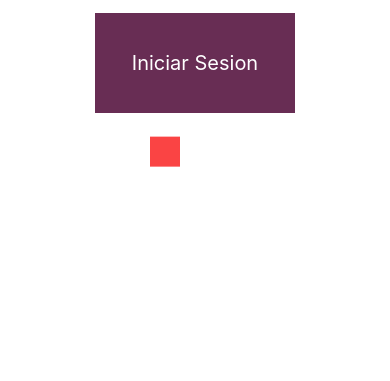
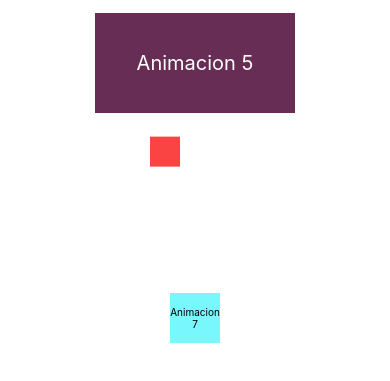
Before and after one commit to AngelRRand/templetAnimation, a React Native app: screen / in a window 390 px wide. Shown: the part 451-832 px from the top of the page. Built offline with nearby package versions, Linux system fonts and the light colour scheme.

Commit message:
finishTempleat

```diff
--- a/App.js
+++ b/App.js
@@ -6,6 +6,7 @@ import Animation3 from './src/Animation3';
 import Animation4 from './src/Animation4';
 import Animation5 from './src/Animation5';
 import Animation6 from './src/Animation6';
+import Animation7 from './src/Animation7';
 
 export default function App() {
   return (
@@ -19,6 +20,7 @@ export default function App() {
           <Animation4 />
           <Animation5 />
           <Animation6 />
+          <Animation7 />
       </View>
     </>
   );
--- a/src/Animation4.jsx
+++ b/src/Animation4.jsx
@@ -6,12 +6,15 @@ const Animation4 = () => {
     const [ animacion ] = useState(new Animated.Value(0));
 
     useEffect(() => {
+        Animated.loop(
+
             Animated.timing(
                 animacion,{
                     toValue:360,
                     duration:2500,
                     useNativeDriver: true
                 }
+            )
         ).start()
     }, []);
 
--- a/src/Animation5.jsx
+++ b/src/Animation5.jsx
@@ -32,7 +32,7 @@ const Animation5 = () => {
         >
             <Animated.View style={[styles.btn, estiloAnimacion]}>
                 <Text style={styles.text}>
-                    Iniciar Sesion
+                    Animacion 5
                 </Text>
             </Animated.View>
         </TouchableWithoutFeedback>
--- /dev/null
+++ b/src/Animation7.jsx
@@ -0,0 +1,64 @@
+import React, { useState, useEffect } from 'react';
+import { StyleSheet, Animated, Text, TouchableWithoutFeedback, View } from 'react-native';
+
+const Animation5 = () => {
+
+    const [ animacion1 ] = useState(new Animated.Value(0));
+    const [ animacion2 ] = useState(new Animated.Value(1));
+
+    useEffect(() => {
+        Animated.sequence([
+            Animated.timing(animacion1,{
+                toValue:100,
+                duration:1000,
+                useNativeDriver: true
+            }),
+            Animated.spring(animacion2,{
+                toValue:30,
+                duration:1000,
+                useNativeDriver: true
+            }),
+            Animated.spring(animacion2,{
+                toValue:1,
+                duration:1000,
+                useNativeDriver: true
+            }),
+            Animated.timing(animacion1,{
+                toValue:150,
+                duration:1000,
+                useNativeDriver: true
+            }),
+        ]).start()
+    }, []);
+
+
+    const estiloAnimacion = {
+        transform : [
+            {translateY: animacion1},
+            {scale: animacion2}
+        ]
+    }
+    return (
+        <Animated.View style={[styles.caja,estiloAnimacion]}
+        >
+            <Text style={styles.Text}>Animacion 7</Text>
+        </Animated.View>
+    );
+}
+
+const styles = StyleSheet.create({
+    caja:{
+        justifyContent:'center',
+        width: 50,
+        height: 50,
+        backgroundColor:'#78f7fc',
+    },
+    Text:{
+        fontSize:10,
+        textAlign:'center',
+
+    }
+
+})
+
+export default Animation5;
```
Lines whose indentation alone changed are shown as unchanged.
